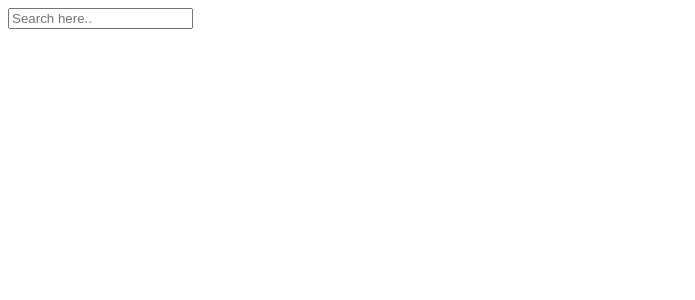
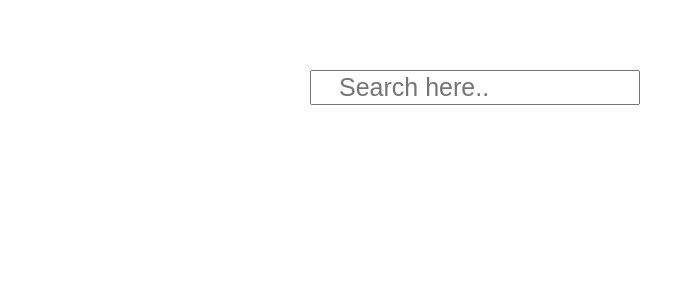
Before and after one commit to cwilso88/picsReact, a React (Create React App) app: page / in a window 1280 px wide. Shown: the top 300 px of the page, without its empty margins (0-695 px from the left). Built offline with nearby package versions, Linux system fonts and the light colour scheme.

Commit message:
Added css for SearchBar.js and add a few stylings

```diff
--- a/src/components/App.js
+++ b/src/components/App.js
@@ -1,5 +1,7 @@
 import React from 'react';
 import SearchBar from './SearchBar';
+
+import '../css/SearchBar.css';
 
 
 const App = () => {
--- a/src/components/SearchBar.js
+++ b/src/components/SearchBar.js
@@ -1,4 +1,5 @@
-import React, { Component } from 'react'
+import React, { Component } from 'react';
+
 
 class SearchBar extends Component {
   render() {
--- /dev/null
+++ b/src/css/SearchBar.css
@@ -0,0 +1,10 @@
+input {
+    position: absolute;
+    top: 70px;
+    right: 50%;
+    font-size: 25px;
+}
+
+input::placeholder {
+    padding: 25px;
+}
```
